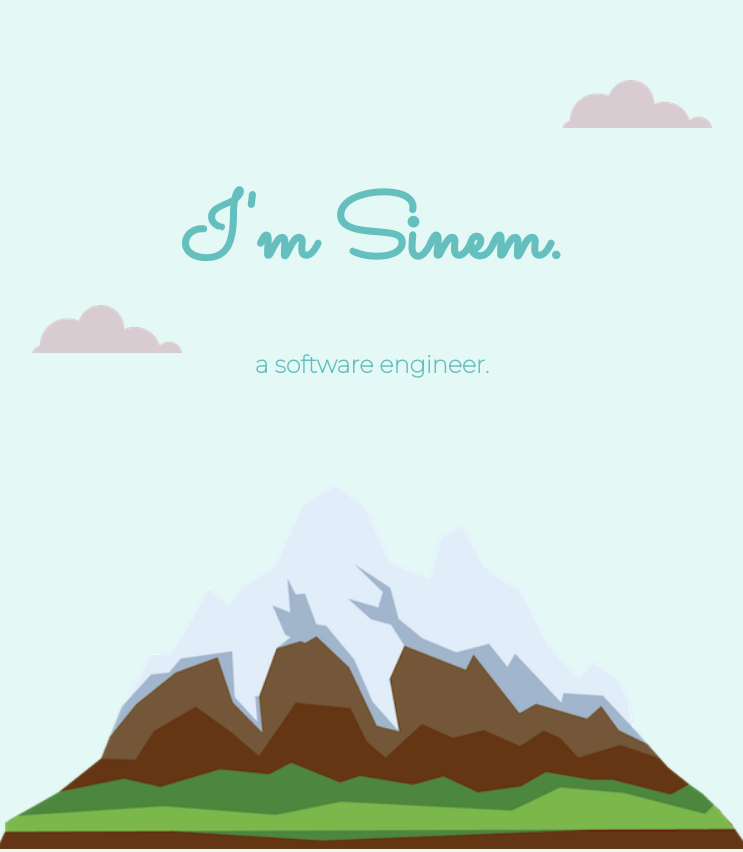
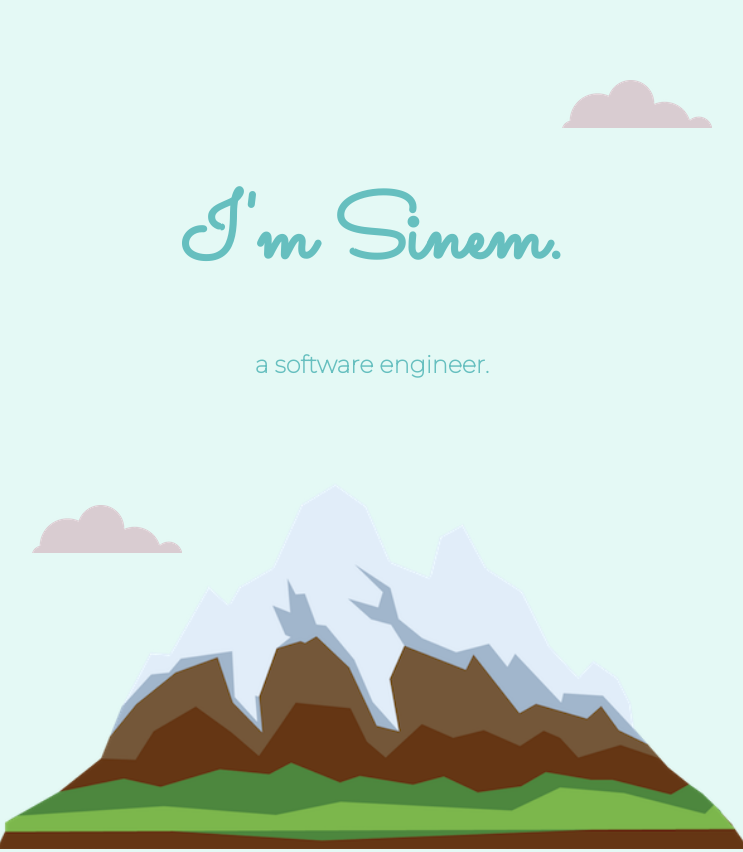
Before and after one commit to sinemvarol/site.github.io, a plain HTML site: page index.html in a window 1280 px wide. Shown: the top 852 px of the page, without its empty margins (268-1011 px from the left). Drawn offline with Linux system fonts and the light colour scheme.

Commit message:
Update styles.css

```diff
--- a/CSS folder/styles.css
+++ b/CSS folder/styles.css
@@ -101,7 +101,7 @@ padding-top: 100px;
 .bottom-cloud{
 position: absolute;
 left: 300px;
-bottom: 500px;
+bottom: 300px;
 
 }
 
```
